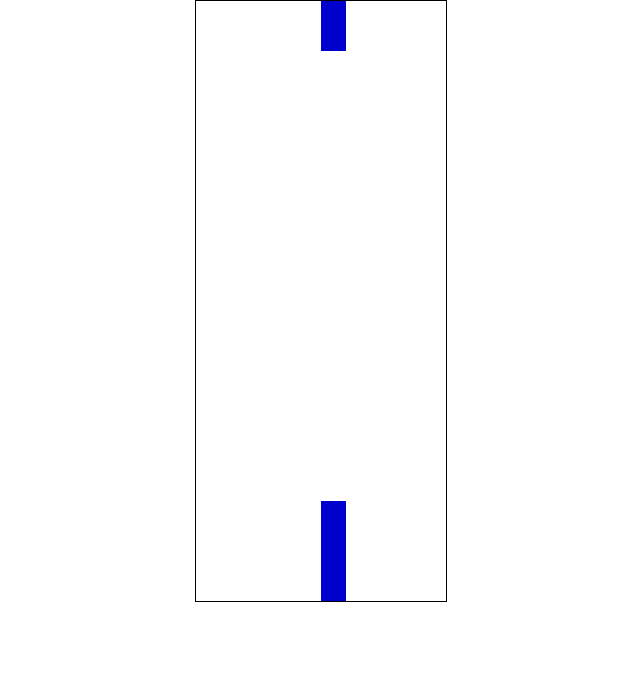
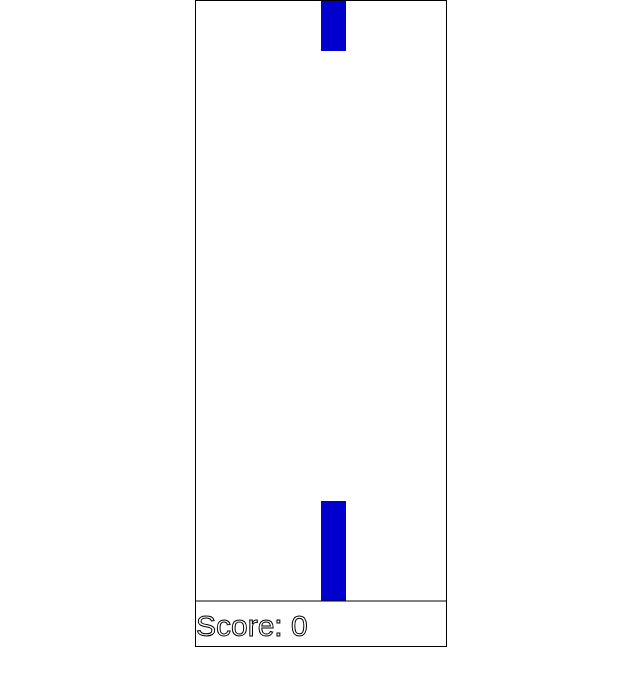
Before and after one commit to acontell/katas, a website built with webpack: page tetris/html_visualization/index.html in a window 1280 px wide. Shown: the whole page, without its empty margins (319-959 px from the left). Built offline with nearby package versions, Linux system fonts and the light colour scheme.

Commit message:
Looks like it's almost finished

```diff
--- a/tetris/app/board.js
+++ b/tetris/app/board.js
@@ -1,6 +1,5 @@
 const _ = require('lodash');
 const Block = require('./block');
-const toMatrix = require('./board_representations').toMatrix;
 
 function Board(numberOfRows, numberOfColumns, pieceFactory, boardRules) {
     const top = 0;
@@ -25,13 +24,13 @@ function Board(numberOfRows, numberOfColumns, pieceFactory, boardRules) {
     this.canMoveRight = () => boardRules.canMoveRight(activePiece, pieces, numberOfColumns);
     this.canMoveLeft = () => boardRules.canMoveLeft(activePiece, pieces);
     this.isBoardFull = () => !boardRules.canAddPiece(this.buildNewPiece(), pieces);
+    this.isBoardEmpty = () => _.isEmpty(pieces);
     this.getCompletedLines = () => boardRules.getCompletedLines(pieces, numberOfColumns);
     this.canRotatePiece = () => boardRules.canRotate(activePiece, pieces, numberOfRows, numberOfColumns);
     this.rotateActivePiece = () => activePiece = pieceFactory.getRotatedPiece(activePiece);
     this.clearLines = completedRows => pieces.forEach(piece => piece.clearBlocks(completedRows));
     this.removeEmptyPieces = () => pieces = pieces.filter(piece => !piece.isEmpty());
     this.collapsePieces = completedRows => pieces.forEach(piece => piece.collapse(completedRows));
-    this.toMatrix = () => toMatrix(pieces.concat(activePiece || []), numberOfRows, numberOfColumns, 'empty');
 }
 
 module.exports = Board;
--- a/tetris/app/game.js
+++ b/tetris/app/game.js
@@ -1,20 +1,13 @@
-function Game(board, interval, gameActions) {
-    const repaintInterval = interval || 200;
-    let isEnded;
-    let loopId;
-
+function Game(board, gameActions, scorer) {
     this.getBoard = () => board;
-    this.getRepaintInterval = () => repaintInterval;
-    this.start = () => {
-        this.init();
-        loopId = gameActions.startLoop(this.tick, repaintInterval);
-    };
+    this.start = () => this.init() && gameActions.startLoop(this.tick);
     this.init = () => board.addNewPiece();
     this.tick = () => {
         let completedLines = board.getCompletedLines();
         this.update(completedLines);
+        scorer.addPoints(completedLines, board.isBoardEmpty());
         this.advance();
-        return board.toMatrix();
+        return this;
     };
     this.update = completedLines => {
         board.clearLines(completedLines);
@@ -23,10 +16,7 @@ function Game(board, interval, gameActions) {
     };
     this.advance = () => board.canMoveActivePiece() ? board.moveActivePiece() : this.noAdvancePossible();
     this.noAdvancePossible = () => board.isBoardFull() ? this.gameOver() : this.keepPlaying();
-    this.gameOver = () => {
-        gameActions.stopLoop(loopId);
-        isEnded = true;
-    };
+    this.gameOver = () => gameActions.stopLoop();
     this.keepPlaying = () => {
         board.blockActivePiece();
         board.addNewPiece();
@@ -34,7 +24,8 @@ function Game(board, interval, gameActions) {
     this.rotateActivePiece = () => board.canRotatePiece() && board.rotateActivePiece();
     this.moveRight = () => board.canMoveRight() && board.moveRight();
     this.moveLeft = () => board.canMoveLeft() && board.moveLeft();
-    this.isEnded = () => isEnded;
+    this.isEnded = () => gameActions.isLoopEnded();
+    this.getScore = () => scorer.getScore();
 }
 
 module.exports = Game;
--- a/tetris/app/game_actions.js
+++ b/tetris/app/game_actions.js
@@ -1,8 +1,13 @@
-let _ = require('lodash');
+function GameActions(loopFnc, clearFnc, interval) {
+    let id;
+    let isEnded = false;
 
-function GameActions(loopFnc, clearFnc) {
-    this.startLoop = (tickFnc, interval) => loopFnc(tickFnc, interval);
-    this.stopLoop = id => clearFnc(id);
+    this.startLoop = tickFnc => id = loopFnc(tickFnc, interval);
+    this.stopLoop = () => {
+        clearFnc(id);
+        isEnded = true;
+    };
+    this.isLoopEnded = () => isEnded;
 }
 
 module.exports = GameActions;
--- /dev/null
+++ b/tetris/app/scorer.js
@@ -0,0 +1,29 @@
+const _ = require('lodash');
+
+function Scorer() {
+    const backToBackPoints = 1200;
+    const tetrisPoints = 800;
+    const linePoints = 100;
+    let score = 0;
+
+    this.addPoints = (completedLines, isBoardEmpty) => score += getPoints(_.size(completedLines), isBoardEmpty);
+    this.getScore = () => score;
+
+    function getPoints(clearedLines, isBoardEmpty) {
+        return isBackToBack(clearedLines, isBoardEmpty) ? backToBackPoints : getLinesPoints(clearedLines);
+    }
+
+    function isBackToBack(clearedLines, isBoardEmpty) {
+        return isBoardEmpty && isTetris(clearedLines);
+    }
+
+    function isTetris(clearedLines) {
+        return clearedLines === 4;
+    }
+
+    function getLinesPoints(clearedLines) {
+        return isTetris(clearedLines) ? tetrisPoints : clearedLines * linePoints;
+    }
+}
+
+module.exports = Scorer;
--- a/tetris/html_visualization/index.html
+++ b/tetris/html_visualization/index.html
@@ -6,7 +6,7 @@
     <meta name="viewport" content="width=device-width, initial-scale=1.0">
     <style>
         * { padding: 0; margin: 0; }
-        canvas { background: #000000; display: block; margin: 0 auto; }
+        canvas { background: #fff; display: block; margin: 0 auto; }
     </style>
 </head>
 <body>
--- a/tetris/app/board_representations.js
+++ b/tetris/html_visualization/js/board_representations.js
@@ -11,9 +11,9 @@ function getBlocksInRange(blocks, matrix) {
 }
 
 module.exports = {
-    toMatrix: (pieces, numberOfRows, numberOfColumns, defaultValue) => {
-        let matrix = filledMatrix(numberOfRows, numberOfColumns, defaultValue);
-        pieces.forEach(piece => addToMatrix(piece, matrix));
+    toMatrix: (board) => {
+        let matrix = filledMatrix(board.getNumberOfRows(), board.getNumberOfColumns(), 'empty');
+        board.getPieces().concat(board.getActivePiece()).forEach(piece => addToMatrix(piece, matrix));
         return matrix;
     }
 };
--- a/tetris/html_visualization/js/canvas_game_actions.js
+++ b/tetris/html_visualization/js/canvas_game_actions.js
@@ -1,19 +1,26 @@
-const draw = require('./pencil').draw;
+const toMatrix = require('./board_representations').toMatrix;
 
-function CanvasGameActions(ctx, height, width, squareSide) {
+function CanvasGameActions(pencil) {
     let animationId;
     let keepGoing = true;
 
     this.cancel = () => {
+        console.log('GAME OVER!');
         keepGoing = false;
         cancelAnimationFrame(animationId);
     };
 
     this.start = (tickFnc, interval) => {
+        function paint(game) {
+            pencil.clear();
+            pencil.drawMatrix(toMatrix(game.getBoard()));
+            pencil.drawSeparatingLine();
+            pencil.drawScore(game.getScore());
+        }
+
         function mainLoop() {
-            ctx.clearRect(0, 0, height, width);
-            draw(ctx, tickFnc(), squareSide);
             if (keepGoing) {
+                paint(tickFnc());
                 setTimeout(() => animationId = requestAnimationFrame(mainLoop), interval);
             }
         }
--- a/tetris/html_visualization/js/main.js
+++ b/tetris/html_visualization/js/main.js
@@ -2,18 +2,30 @@ const Game = require('../../app/game');
 const Board = require('../../app/board');
 const GameActions = require('../../app/game_actions');
 const CanvasGameActions = require('./canvas_game_actions');
+const Pencil = require('./pencil');
+const Scorer = require('../../app/scorer');
+const pieceFactory = require('../../app/piece_factory');
+const boardRules = require('../../app/board_rules');
 const addEvents = require('./events');
-const setupContextAndGet = require('./context');
+const buildContext = require('./context');
 const numberOfRows = 24;
 const numberOfColumns = 10;
 const squareSide = 25;
 const width = numberOfColumns * squareSide;
 const height = numberOfRows * squareSide;
 const fps = 300;
-const ctx = setupContextAndGet(width, height);
-const canvasActions = new CanvasGameActions(ctx, height, width, squareSide);
-const board = new Board(numberOfRows, numberOfColumns, require('../../app/piece_factory'), require('../../app/board_rules'));
-const game = new Game(board, fps, new GameActions(canvasActions.start, canvasActions.cancel));
+const scoreOffset = 45;
+const font = '30px Arial';
+const scoreStartingPoint = 10;
+const pencilConf = {
+    scoreOffset: scoreOffset,
+    scoreStartingPoint: scoreStartingPoint,
+    squareSide: squareSide,
+    font: font
+};
+const canvasActions = new CanvasGameActions(new Pencil(buildContext(width, height + scoreOffset), pencilConf));
+const board = new Board(numberOfRows, numberOfColumns, pieceFactory, boardRules);
+const game = new Game(board, new GameActions(canvasActions.start, canvasActions.cancel, fps), new Scorer());
 
 addEvents(document, game);
 game.start();
--- a/tetris/html_visualization/js/pencil.js
+++ b/tetris/html_visualization/js/pencil.js
@@ -9,8 +9,17 @@ const colors = {
     'default': '#ffffff'
 };
 
-module.exports = {
-    draw: (ctx, matrix, squareSide) => {
+function Pencil(ctx, conf) {
+    let canvas = ctx.canvas;
+    let height = canvas.height;
+    let width = canvas.width;
+    let squareSide = conf.squareSide;
+    let separatingLineYPoint = height - conf.scoreOffset;
+    let scoreYPoint = height - conf.scoreStartingPoint;
+    let font = conf.font;
+
+    this.clear = () => ctx.clearRect(0, 0, width, height);
+    this.drawMatrix = matrix => {
         matrix.forEach((row, rowIdx) =>
             row.forEach((column, columnIdx) => {
                     ctx.fillStyle = colors[matrix[rowIdx][columnIdx]] || colors['default'];
@@ -18,5 +27,18 @@ module.exports = {
                 }
             )
         );
-    }
-};
+    };
+    this.drawSeparatingLine = () => {
+        ctx.fillStyle = '#000000';
+        ctx.beginPath();
+        ctx.moveTo(0, separatingLineYPoint);
+        ctx.lineTo(width, separatingLineYPoint);
+        ctx.stroke();
+    };
+    this.drawScore = score => {
+        ctx.font = font;
+        ctx.strokeText('Score: ' + score, 0, scoreYPoint);
+    };
+}
+
+module.exports = Pencil;
```
Also changed, not shown: tetris/test/board.js (+7 -28 lines), tetris/test/fixture.js (+28 -6 lines), tetris/test/player.js (+30 -0 lines).
